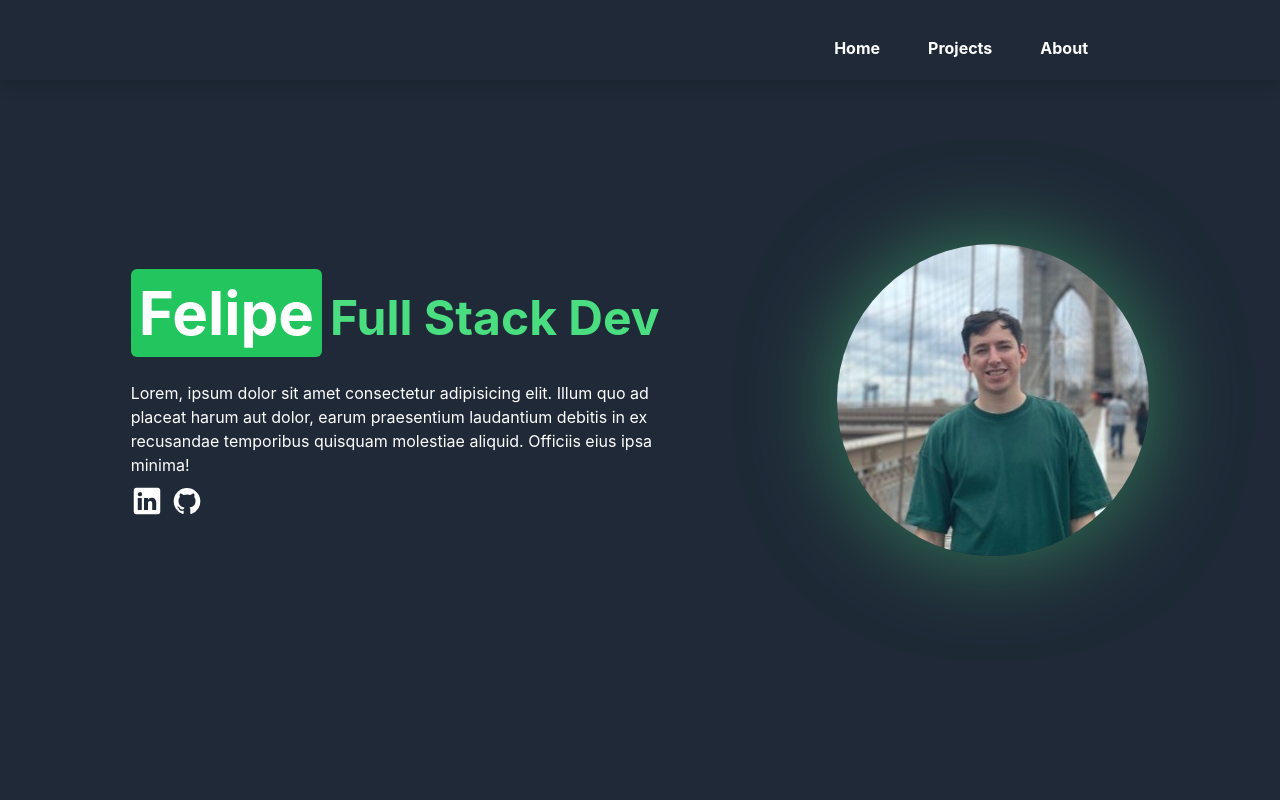
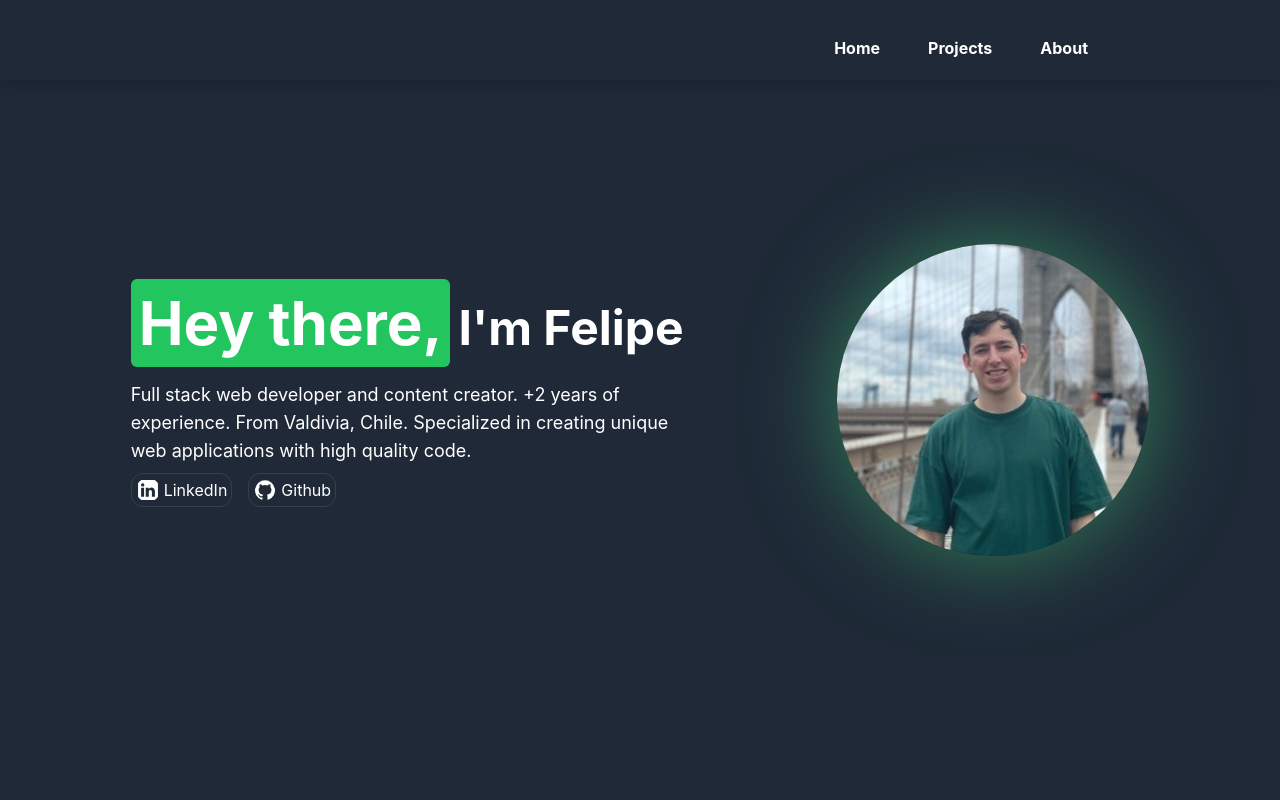
Before and after one commit to felipeisj/portfolio, a React (Vite) app: page / in a window 1280 px wide. Shown: the top 800 px of the page. Built offline with nearby package versions, Linux system fonts and the light colour scheme.

Commit message:
welcome features

```diff
--- a/src/index.css
+++ b/src/index.css
@@ -4,7 +4,7 @@
 @tailwind utilities;
 
 :root {
-  font-family: Inter, system-ui, Avenir, Helvetica, Arial, sans-serif;
+  font-family: Inter, system-ui, Avenir, Helvetica, Arial, sans-serif, Twemoji Country Flags;
   line-height: 1.5;
   font-weight: 400;
 
--- a/src/views/About.jsx
+++ b/src/views/About.jsx
@@ -5,10 +5,18 @@ const About = () => {
     <div className="w-full h-screen flex flex-col justify-evenly px-[2.5rem] ">
       <h1 className="text-6xl text-white font-bold pb-4 text-center ">About</h1>
       <div className="about-cards mb-12 flex gap-8 flex-col md:flex-row font-bold text-green-400">
-        <AboutCard title="Education" imageUrl="education.svg" content={<p>Lorem ipsum dolor sit amet consectetur adipisicing elit. Iure recusandae atque nesciunt necessitatibus incidunt debitis labore, amet dolor quia, cum tempore deleniti aliquid veniam fugit vel temporibus, architecto aliquam mollitia.</p>} />
+        <AboutCard title="Education" imageUrl="education.svg"
+          content={
+            <p>Computer Science Engineering
+              <br/>
+              Universidad Austral de Chile
+              <br/>
+              2015 - 2022
+            </p>
+          } />
         <AboutCard title="Experience" imageUrl="binary.svg" content={<p>React and nodejs dev for the last 2 years React and nodejs dev for the last 2 years React and nodejs dev for the last 2 years React and nodejs dev for the last 2 years</p>} />
         <AboutCard title="Skills" imageUrl="back_code.svg" content={
-          <ul>
+          <ul className="list-disc">
             <li>Self-motivated</li>
             <li>Responsible</li>
             <li>Ambicius</li>
--- a/src/views/Projects.jsx
+++ b/src/views/Projects.jsx
@@ -12,14 +12,17 @@ const Projects = () => {
           <li className="p-2">
             <h2 className="font-bold text-2xl">Floid</h2>
             <p>Jan 2023 - Jan 2024 <br /> QA Engineer</p>
+            <p>Lorem ipsum dolor sit amet consectetur adipisicing elit. Corporis placeat soluta minus dolorem nulla, cumque quis sed dignissimos explicabo qui dolor voluptates eos error autem voluptas rerum iure et recusandae!</p>
             </li>
           <li className="p-2">
             <h2 className="font-bold text-2xl">AltaVenta SPA</h2>
             <p>Jan 2022 - December 2022 <br />Full Stack</p>
+            <p>Lorem ipsum dolor sit amet consectetur adipisicing elit. Corporis placeat soluta minus dolorem nulla, cumque quis sed dignissimos explicabo qui dolor voluptates eos error autem voluptas rerum iure et recusandae!</p>
           </li>
           <li className="p-2">
             <h2 className="font-bold text-2xl">Internship</h2>
             <p>Jan 2023 - Jan 2024 <br /> QA Engineer</p>
+            <p>Lorem ipsum dolor sit amet consectetur adipisicing elit. Corporis placeat soluta minus dolorem nulla, cumque quis sed dignissimos explicabo qui dolor voluptates eos error autem voluptas rerum iure et recusandae!</p>
           </li>
         </ul>
         <button className="p-3 mt-4 bg-green-500 rounded-md transition duration-500 ease-in-out hover:scale-110">
--- a/src/views/Welcome.jsx
+++ b/src/views/Welcome.jsx
@@ -2,23 +2,31 @@
 const Welcome = () => {
   return (
     <>
-      <div className="flex flex-col justify-around mt-32 md:m-0 md:h-64 text-white ">
-          <span className="text-green-400 text-5xl font-bold ">
+      <div className="flex flex-col justify-evenly mt-32 md:m-0 md:h-64 text-white ">
+          <span className=" text-5xl font-bold ">
             <h1 className="text-6xl font p-2 min-w-fit h-auto font-bold bg-green-500 text-white rounded-md inline mr-2">
-              Felipe</h1>
-            Full Stack Dev
+              Hey there,</h1>
+              I&apos;m Felipe
           </span>
-        <div className="max-w-xl mt-4">
-          <p>Lorem, ipsum dolor sit amet consectetur adipisicing elit. Illum quo ad placeat harum aut dolor, earum praesentium laudantium debitis in ex recusandae temporibus quisquam molestiae aliquid. Officiis eius ipsa minima!</p>
-          <ul className="flex flex-nowrap mt-2">
+        <div className="max-w-xl mt-2">
+          <p className="text-lg">Full stack web developer and content creator. +2 years of experience. From Valdivia, Chile.
+             Specialized in creating unique web applications with high quality code.</p>
+          <ul className="flex flex-nowrap mt-2 gap-x-2">
             <li className="mr-2 " >
-              <a href="https://linkedin.com/in/felipe-salazar-jimenez" >
-                <img src="linkedin.svg" className="h-8 w-8 rounded-xl opacity-100 hover:opacity-50 transition-opacity duration-300"/>
+              <a href="https://linkedin.com/in/felipe-salazar-jimenez"
+              className="flex justify-center items-center p-1 gap-x-1 rounded-xl border border-white/10
+                        hover:scale-110 hover:bg-white/10 duration-300">
+                <img src="linkedin.svg" className="h-6 w-6 rounded-xl opacity-100 "/>
+                LinkedIn
               </a>
             </li>
             <li>
-              <a href="https://github.com/felipeisj" >
-                <img src="github.svg" className="h-8 w-8 opacity-100 hover:opacity-50 transition-opacity duration-300"/>
+              <a href="https://github.com/felipeisj"
+                className="flex justify-center items-center p-1 gap-x-1 rounded-xl border border-white/10
+                          hover:scale-110 hover:bg-white/10 duration-300"
+              >
+                <img src="github.svg" className="h-6 w-6 opacity-100 hover:opacity-50 transition-opacity duration-300"/>
+                Github
               </a>
             </li>
           </ul>
```
Also changed, not shown: src/components/SocialButton.jsx (added), 1 other file (tests, documents, lock files or other folders).
